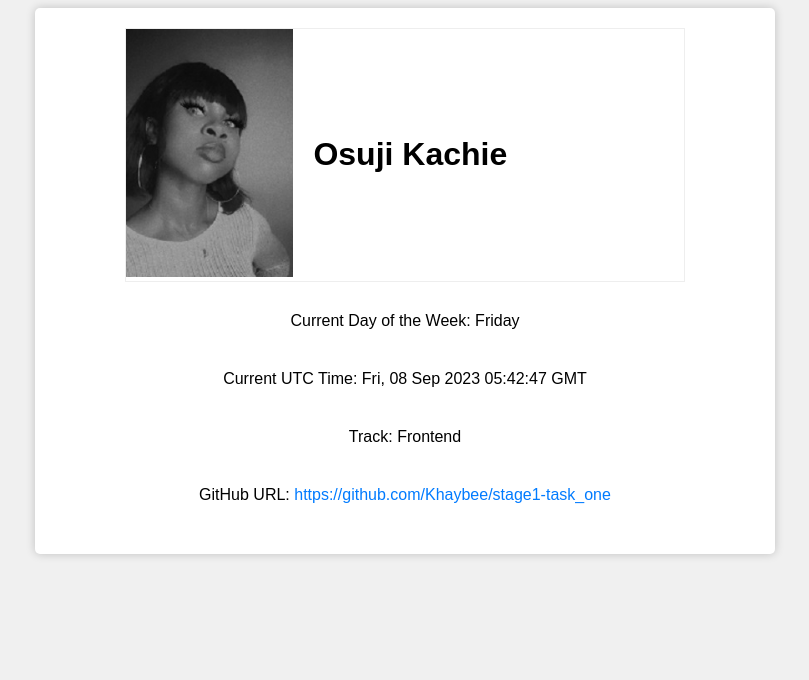
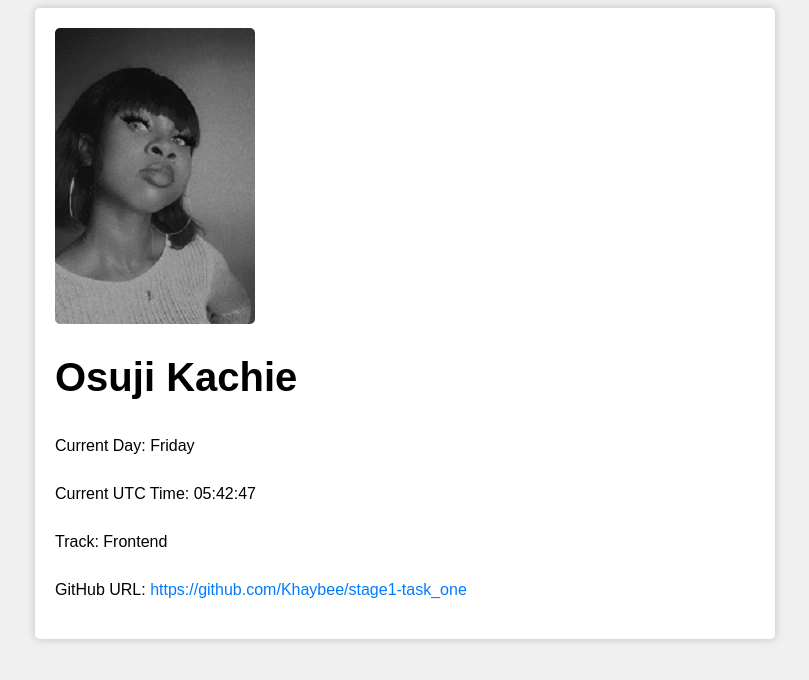
Before and after one commit to Khaybee/stage1-task_one, a plain HTML site: page index.html in a window 1280 px wide. Shown: the whole page, without its empty margins (235-1044 px from the left). Drawn offline with Linux system fonts and the light colour scheme.

Commit message:
updated code

```diff
--- a/index.html
+++ b/index.html
@@ -8,22 +8,14 @@
 </head>
 <body>
     <div class="container">
-        <div class="row">
-            <div class="col-1">
             <img src="/image/profile-pic2.JPG" alt="kachie" data-testid="slackDisplayImage">
-            </div>
-            <div class="col-2">
-                <h1 data-testid="slackUserName">Osuji Kachie</h1>
-            </div>
-        </div>
-        <div>
+            <h1 data-testid="slackUserName">Osuji Kachie</h1>
             <p data-testid="currentDayOfTheWeek">Current Day of the Week: <span id="dayOfWeek"></span></p>
             <p data-testid="currentUTCTime">Current UTC Time: <span id="utcTime"></span></p>
             <p data-testid="myTrack">Track: Frontend</p>
             <p>GitHub URL: <a href="https://github.com/Khaybee/stage1-task_one" target="_blank" data-testid="githubURL">https://github.com/Khaybee/stage1-task_one</a></p>
-        </div>
     </div>
 
-    <script src="java.js"></script>
+    <script src="script.js"></script>
 </body>
 </html>
--- a/java.js
+++ /dev/null
@@ -1,15 +0,0 @@
-document.addEventListener('DOMContentLoaded', () => {
-    // Get the current date and time
-    const currentDate = new Date();
-
-    // Update the day of the week and UTC time
-    const dayOfWeekElement = document.getElementById('dayOfWeek');
-    const utcTimeElement = document.getElementById('utcTime');
-
-    const daysOfWeek = ['Sunday', 'Monday', 'Tuesday', 'Wednesday', 'Thursday', 'Friday', 'Saturday'];
-    const currentDayOfWeek = daysOfWeek[currentDate.getUTCDay()];
-    const currentUTCTime = currentDate.toUTCString();
-
-    dayOfWeekElement.textContent = currentDayOfWeek;
-    utcTimeElement.textContent = currentUTCTime;
-});
--- /dev/null
+++ b/script.js
@@ -0,0 +1,9 @@
+document.addEventListener("DOMContentLoaded", function () {
+    const currentDate = new Date();
+    const daysOfWeek = ["Sunday", "Monday", "Tuesday", "Wednesday", "Thursday", "Friday", "Saturday"];
+    const currentDayOfWeek = daysOfWeek[currentDate.getUTCDay()];
+    const currentUTCTime = currentDate.toISOString().split("T")[1].split(".")[0];
+
+    document.querySelector('[data-testid="currentDayOfTheWeek"]').textContent = `Current Day: ${currentDayOfWeek}`;
+    document.querySelector('[data-testid="currentUTCTime"]').textContent = `Current UTC Time: ${currentUTCTime}`;
+});
--- a/styles.css
+++ b/styles.css
@@ -6,7 +6,6 @@ body {
 .container {
     max-width: 700px;
     height: 100%;
-    text-align: center;
     margin: 0 auto;
     padding: 20px;
     background-color: #fff;
@@ -14,31 +13,19 @@ body {
     box-shadow: 0 0 10px rgba(0, 0, 0, 0.2);
 }
 
-.row {
-    max-width: 100%;
-    display: flex;
-    flex-wrap: wrap;
-    border: 1px solid #eee;
-    text-align: start;
-    align-items: center;
-    margin: 0 10%;
-}
-
-.col-1 { width: 30%;}
-.col-2 { width: 70%;}
-
 h1 {
-    padding-left: 20px;
+    font-size: 40px;
 }
 
 img {
     max-width: 100%;
     height: auto;
+    border-radius: 5px;
 }
 
 p {
-    margin: 20px;
-    padding: 10px;
+    margin: 10px 0;
+    padding: 10px 0;
 }
 
 a {
```
